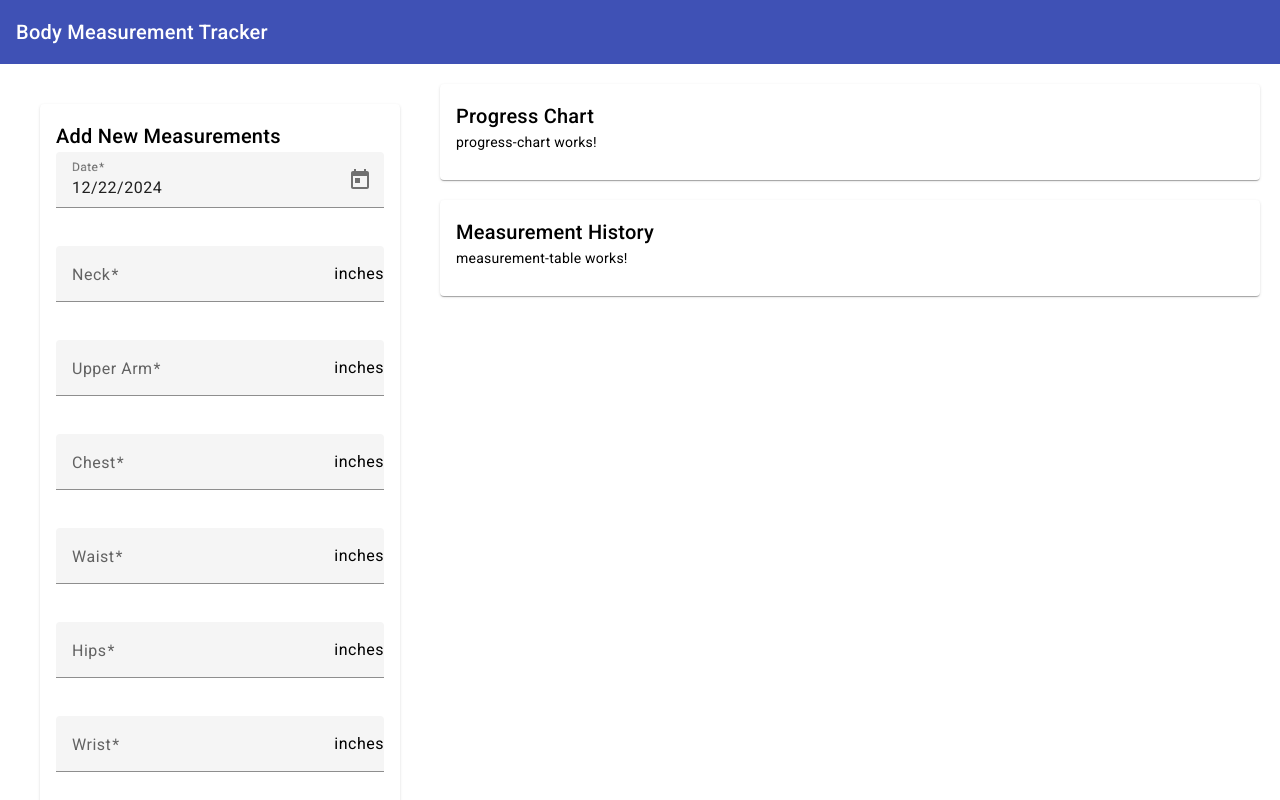
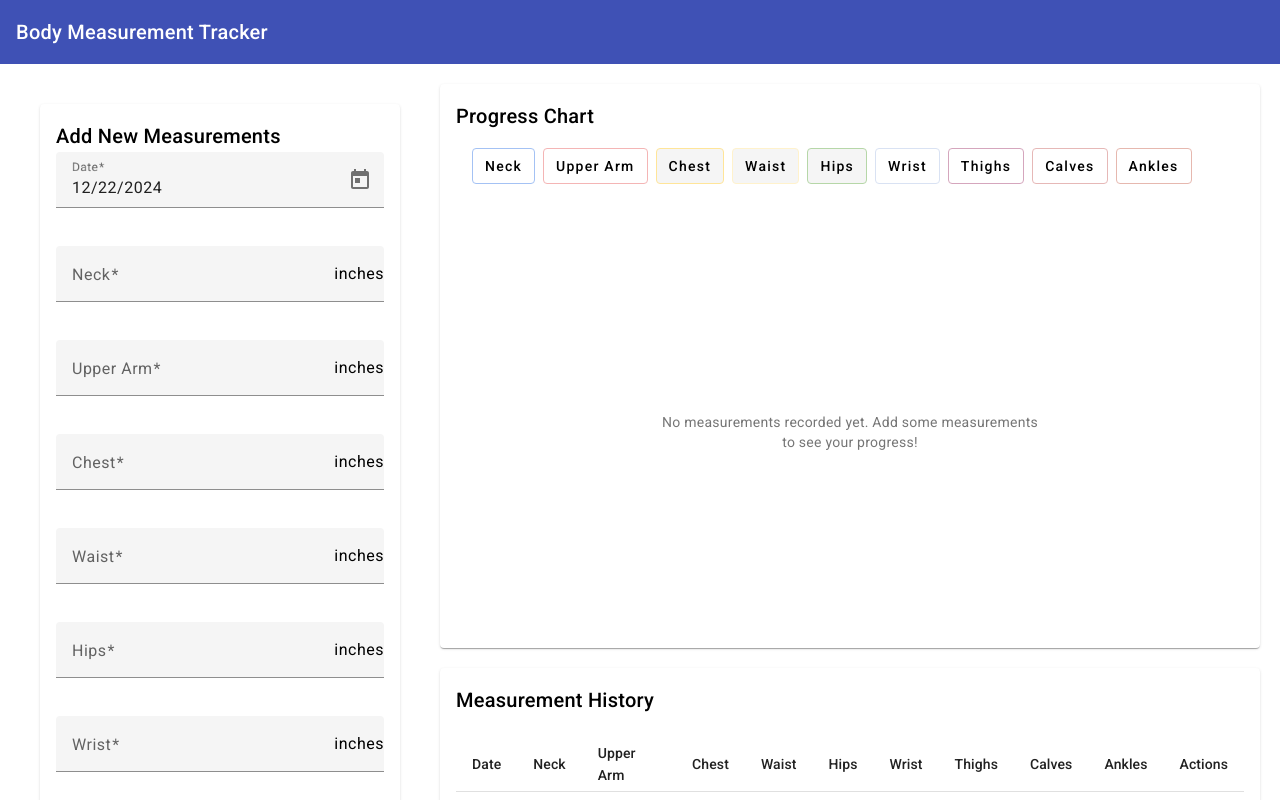
Before and after one commit to Yazhodha/body-tracker, an Angular app: page /dashboard in a window 1280 px wide. Shown: the top 800 px of the page. Built offline with nearby package versions, Linux system fonts and the light colour scheme; what ng2-charts would draw is missing.

Commit message:
Implement measurement table and progress chart functionality

```diff
--- a/src/app/app.module.ts
+++ b/src/app/app.module.ts
@@ -12,6 +12,8 @@
 import { MatTableModule } from '@angular/material/table';
 import { MatToolbarModule } from '@angular/material/toolbar';
 import { MatGridListModule } from '@angular/material/grid-list';
+import { MatIconModule } from '@angular/material/icon';
+import { MatButtonToggleModule } from '@angular/material/button-toggle';
 
 import { AppRoutingModule } from './app-routing.module';
 import { AppComponent } from './app.component';
@@ -41,7 +43,9 @@
     MatNativeDateModule,
     MatTableModule,
     MatToolbarModule,
-    MatGridListModule
+    MatGridListModule,
+    MatIconModule,
+    MatButtonToggleModule
   ],
   providers: [],
   bootstrap: [AppComponent]
--- a/src/app/components/measurement-table/measurement-table.component.html
+++ b/src/app/components/measurement-table/measurement-table.component.html
@@ -1 +1,68 @@
-<p>measurement-table works!</p>
+<div class="table-container">
+    <table mat-table [dataSource]="dataSource" class="mat-elevation-z8">
+      <!-- Date Column -->
+      <ng-container matColumnDef="date">
+        <th mat-header-cell *matHeaderCellDef> Date </th>
+        <td mat-cell *matCellDef="let element"> {{formatDate(element.date)}} </td>
+      </ng-container>
+
+      <!-- Measurement Columns -->
+      <ng-container matColumnDef="neck">
+        <th mat-header-cell *matHeaderCellDef> Neck </th>
+        <td mat-cell *matCellDef="let element"> {{element.neck}} </td>
+      </ng-container>
+
+      <ng-container matColumnDef="upperArm">
+        <th mat-header-cell *matHeaderCellDef> Upper Arm </th>
+        <td mat-cell *matCellDef="let element"> {{element.upperArm}} </td>
+      </ng-container>
+
+      <ng-container matColumnDef="chest">
+        <th mat-header-cell *matHeaderCellDef> Chest </th>
+        <td mat-cell *matCellDef="let element"> {{element.chest}} </td>
+      </ng-container>
+
+      <ng-container matColumnDef="waist">
+        <th mat-header-cell *matHeaderCellDef> Waist </th>
+        <td mat-cell *matCellDef="let element"> {{element.waist}} </td>
+      </ng-container>
+
+      <ng-container matColumnDef="hips">
+        <th mat-header-cell *matHeaderCellDef> Hips </th>
+        <td mat-cell *matCellDef="let element"> {{element.hips}} </td>
+      </ng-container>
+
+      <ng-container matColumnDef="wrist">
+        <th mat-header-cell *matHeaderCellDef> Wrist </th>
+        <td mat-cell *matCellDef="let element"> {{element.wrist}} </td>
+      </ng-container>
+
+      <ng-container matColumnDef="thighs">
+        <th mat-header-cell *matHeaderCellDef> Thighs </th>
+        <td mat-cell *matCellDef="let element"> {{element.thighs}} </td>
+      </ng-container>
+
+      <ng-container matColumnDef="calves">
+        <th mat-header-cell *matHeaderCellDef> Calves </th>
+        <td mat-cell *matCellDef="let element"> {{element.calves}} </td>
+      </ng-container>
+
+      <ng-container matColumnDef="ankles">
+        <th mat-header-cell *matHeaderCellDef> Ankles </th>
+        <td mat-cell *matCellDef="let element"> {{element.ankles}} </td>
+      </ng-container>
+
+      <!-- Actions Column -->
+      <ng-container matColumnDef="actions">
+        <th mat-header-cell *matHeaderCellDef> Actions </th>
+        <td mat-cell *matCellDef="let element">
+          <button mat-icon-button color="warn" (click)="deleteMeasurement(element.id)">
+            <mat-icon>delete</mat-icon>
+          </button>
+        </td>
+      </ng-container>
+
+      <tr mat-header-row *matHeaderRowDef="displayedColumns; sticky: true"></tr>
+      <tr mat-row *matRowDef="let row; columns: displayedColumns;"></tr>
+    </table>
+  </div>
--- a/src/app/components/measurement-table/measurement-table.component.scss
+++ b/src/app/components/measurement-table/measurement-table.component.scss
@@ -0,0 +1,24 @@
+.table-container {
+    width: 100%;
+    overflow-x: auto;
+    margin-top: 20px;
+  }
+
+  table {
+    width: 100%;
+  }
+
+  th.mat-header-cell,
+  td.mat-cell {
+    padding: 8px;
+    text-align: center;
+  }
+
+  th.mat-header-cell {
+    font-weight: bold;
+  }
+
+  .mat-column-actions {
+    width: 80px;
+    text-align: center;
+  }
--- a/src/app/components/measurement-table/measurement-table.component.ts
+++ b/src/app/components/measurement-table/measurement-table.component.ts
@@ -1,10 +1,34 @@
-import { Component } from '@angular/core';
+import { Component, OnInit } from '@angular/core';
+import { MatTableDataSource } from '@angular/material/table';
+import { MeasurementService } from '../../services/measurement.service';
+import { Measurement } from '../../models/measurement';
 
 @Component({
   selector: 'app-measurement-table',
   templateUrl: './measurement-table.component.html',
   styleUrls: ['./measurement-table.component.scss']
 })
-export class MeasurementTableComponent {
+export class MeasurementTableComponent implements OnInit {
+  displayedColumns: string[] = ['date', 'neck', 'upperArm', 'chest', 'waist', 'hips', 'wrist', 'thighs', 'calves', 'ankles', 'actions'];
+  dataSource = new MatTableDataSource<Measurement>();
 
+  constructor(private measurementService: MeasurementService) {}
+
+  ngOnInit(): void {
+    this.measurementService.getMeasurements().subscribe(measurements => {
+      this.dataSource.data = measurements.sort((a, b) =>
+        new Date(b.date).getTime() - new Date(a.date).getTime()
+      );
+    });
+  }
+
+  deleteMeasurement(id: number): void {
+    if (confirm('Are you sure you want to delete this measurement?')) {
+      this.measurementService.deleteMeasurement(id);
+    }
+  }
+
+  formatDate(date: Date): string {
+    return new Date(date).toLocaleDateString();
+  }
 }
--- a/src/app/components/progress-chart/progress-chart.component.html
+++ b/src/app/components/progress-chart/progress-chart.component.html
@@ -1 +1,23 @@
-<p>progress-chart works!</p>
+<div class="chart-container">
+    <div class="measurement-toggles">
+      <button mat-stroked-button
+              *ngFor="let measurement of measurementTypes"
+              [class.selected]="isMeasurementSelected(measurement.id)"
+              (click)="toggleMeasurement(measurement.id)"
+              [style.borderColor]="measurement.color">
+        {{ measurement.name }}
+      </button>
+    </div>
+
+    <div class="chart-wrapper">
+      <canvas *ngIf="chartData.datasets.length > 0"
+              baseChart
+              [data]="chartData"
+              [options]="chartOptions"
+              type="line">
+      </canvas>
+      <div *ngIf="chartData.datasets.length === 0" class="no-data">
+        No measurements recorded yet. Add some measurements to see your progress!
+      </div>
+    </div>
+  </div>
--- a/src/app/components/progress-chart/progress-chart.component.scss
+++ b/src/app/components/progress-chart/progress-chart.component.scss
@@ -0,0 +1,38 @@
+.chart-container {
+    padding: 16px;
+    height: 100%;
+    display: flex;
+    flex-direction: column;
+    gap: 16px;
+  }
+
+  .measurement-toggles {
+    display: flex;
+    flex-wrap: wrap;
+    gap: 8px;
+    margin-bottom: 16px;
+
+    button {
+      min-width: unset;
+      padding: 4px 12px;
+
+      &.selected {
+        background-color: rgba(0, 0, 0, 0.04);
+      }
+    }
+  }
+
+  .chart-wrapper {
+    flex-grow: 1;
+    min-height: 400px;
+    position: relative;
+  }
+
+  .no-data {
+    position: absolute;
+    top: 50%;
+    left: 50%;
+    transform: translate(-50%, -50%);
+    text-align: center;
+    color: rgba(0, 0, 0, 0.54);
+  }
--- a/src/app/components/progress-chart/progress-chart.component.ts
+++ b/src/app/components/progress-chart/progress-chart.component.ts
@@ -1,10 +1,105 @@
-import { Component } from '@angular/core';
+import { Component, OnInit } from '@angular/core';
+import { MeasurementService } from '../../services/measurement.service';
+import { Chart } from 'chart.js/auto';
+import { ChartConfiguration, ChartDataset } from 'chart.js';
 
 @Component({
   selector: 'app-progress-chart',
   templateUrl: './progress-chart.component.html',
   styleUrls: ['./progress-chart.component.scss']
 })
-export class ProgressChartComponent {
+export class ProgressChartComponent implements OnInit {
+  chartData: ChartConfiguration['data'] = {
+    datasets: [],
+    labels: []
+  };
 
+  chartOptions: ChartConfiguration['options'] = {
+    responsive: true,
+    plugins: {
+      legend: {
+        position: 'top',
+      },
+      title: {
+        display: true,
+        text: 'Measurement Progress Over Time'
+      }
+    },
+    scales: {
+      y: {
+        beginAtZero: false,
+        title: {
+          display: true,
+          text: 'Inches'
+        }
+      },
+      x: {
+        title: {
+          display: true,
+          text: 'Date'
+        }
+      }
+    }
+  };
+
+  measurementTypes = [
+    { id: 'neck', name: 'Neck', color: '#A4C2F4' },
+    { id: 'upperArm', name: 'Upper Arm', color: '#F4B5B5' },
+    { id: 'chest', name: 'Chest', color: '#FFE599' },
+    { id: 'waist', name: 'Waist', color: '#FFF2CC' },
+    { id: 'hips', name: 'Hips', color: '#B6D7A8' },
+    { id: 'wrist', name: 'Wrist', color: '#D9E2F3' },
+    { id: 'thighs', name: 'Thighs', color: '#D5A6BD' },
+    { id: 'calves', name: 'Calves', color: '#E6B8B7' },
+    { id: 'ankles', name: 'Ankles', color: '#E6B8AF' }
+  ];
+
+  selectedMeasurements: string[] = ['waist', 'chest', 'hips'];
+
+  constructor(private measurementService: MeasurementService) {}
+
+  ngOnInit(): void {
+    this.loadChartData();
+    this.measurementService.getMeasurements().subscribe(() => {
+      this.loadChartData();
+    });
+  }
+
+  loadChartData(): void {
+    this.measurementService.getMeasurements().subscribe(measurements => {
+      if (measurements.length === 0) return;
+
+      const sortedMeasurements = measurements.sort(
+        (a, b) => new Date(a.date).getTime() - new Date(b.date).getTime()
+      );
+
+      this.chartData = {
+        labels: sortedMeasurements.map(m => new Date(m.date).toLocaleDateString()),
+        datasets: this.selectedMeasurements.map(measurementType => {
+          const measurementInfo = this.measurementTypes.find(m => m.id === measurementType)!;
+          return {
+            label: measurementInfo.name,
+            data: sortedMeasurements.map(m => m[measurementType as keyof typeof m] as number),
+            borderColor: measurementInfo.color,
+            backgroundColor: measurementInfo.color,
+            tension: 0.4
+          };
+        })
+      };
+    });
+  }
+
+  toggleMeasurement(measurementId: string): void {
+    const index = this.selectedMeasurements.indexOf(measurementId);
+    if (index === -1) {
+      this.selectedMeasurements.push(measurementId);
+    } else {
+      this.selectedMeasurements.splice(index, 1);
+    }
+    this.loadChartData();
+  }
+
+  isMeasurementSelected(measurementId: string): boolean {
+    return this.selectedMeasurements.includes(measurementId);
+  }
 }
```
